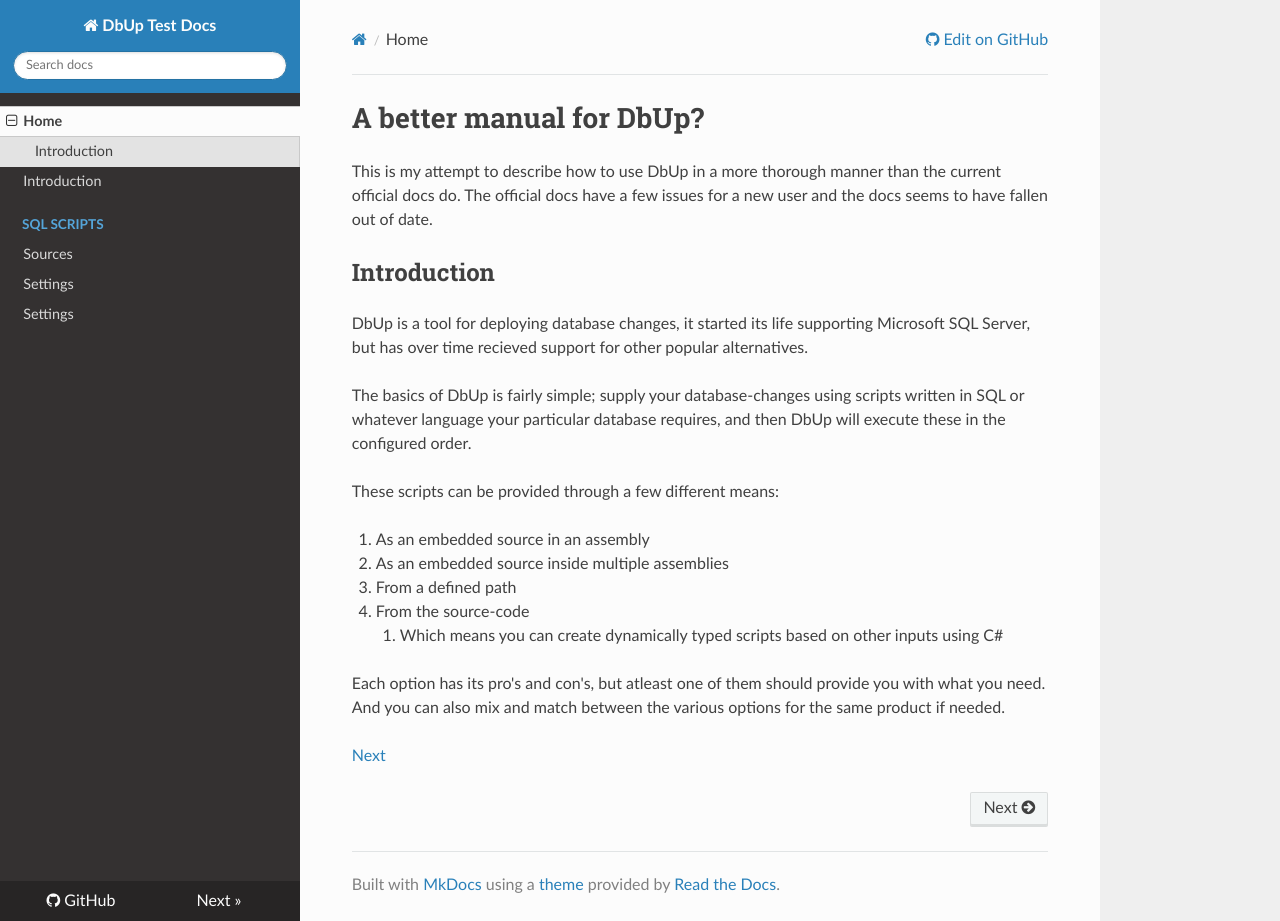
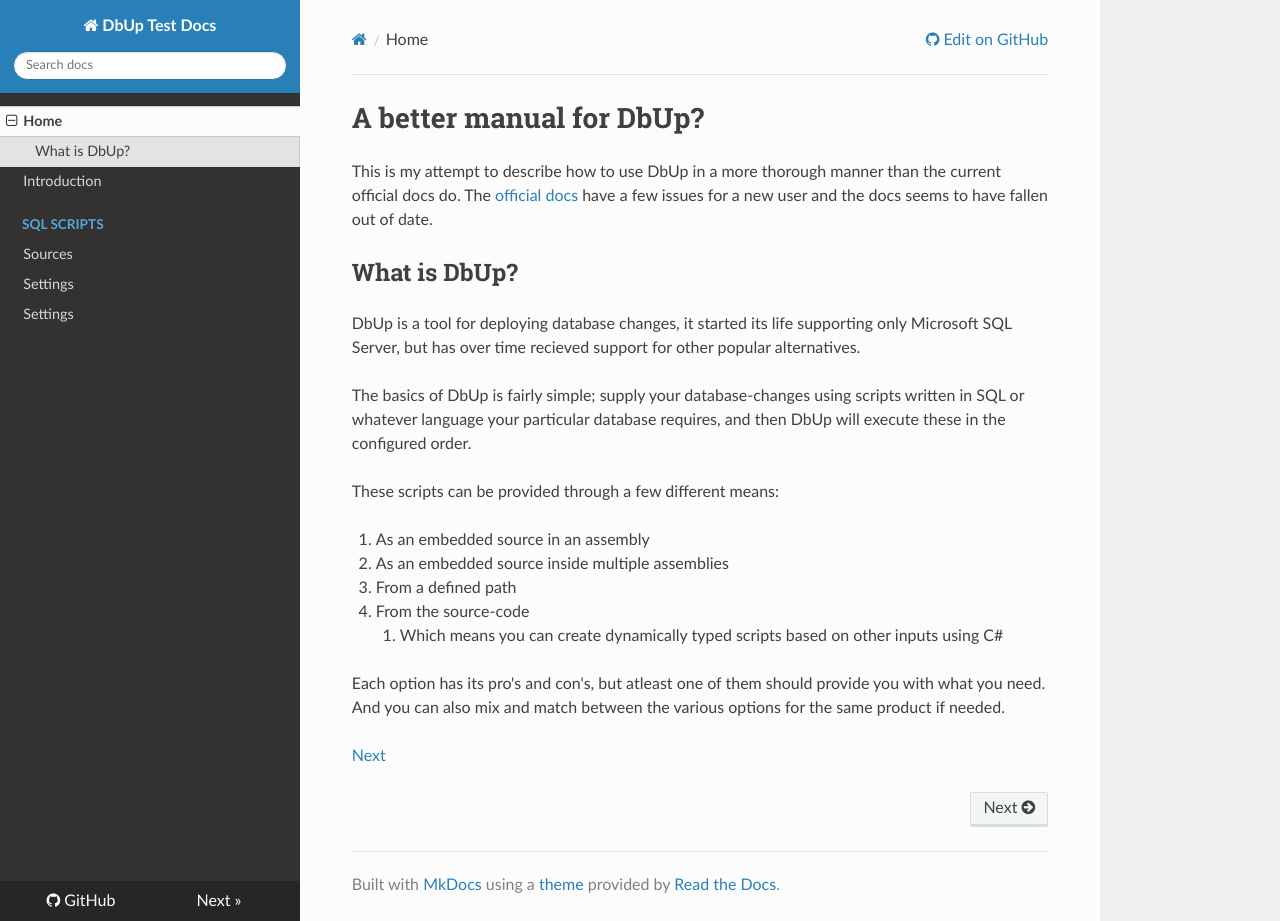
Before and after one commit to flatrick/dbup_test, an MkDocs documentation site: the page built from docs/index.md, in a window 1280 px wide and 921 px high. Built offline with MkDocs 1.6.1, drawn with Linux system fonts in a browser that asks for light colours; nearby versions of some CDN libraries.

Commit message:
rewording and some other improvements

```diff
--- a/docs/index.md
+++ b/docs/index.md
@@ -1,12 +1,11 @@
 # A better manual for DbUp?
 
 This is my attempt to describe how to use DbUp in a more thorough manner than the current official docs do.
-The official docs have a few issues for a new user and the docs seems to have fallen out of date.
+The [official docs](https://dbup.readthedocs.io/) have a few issues for a new user and the docs seems to have fallen out of date.
 
-## Introduction
+## What is DbUp?
 
-DbUp is a tool for deploying database changes, it started its life supporting Microsoft SQL Server,
-but has over time recieved support for other popular alternatives.
+DbUp is a tool for deploying database changes, it started its life supporting only Microsoft SQL Server, but has over time recieved support for other popular alternatives.
 
 The basics of DbUp is fairly simple; supply your database-changes using scripts written in SQL or whatever language your particular database requires, and then DbUp will execute these in the configured order.
 
@@ -21,4 +20,4 @@ These scripts can be provided through a few different means:
 Each option has its pro's and con's, but atleast one of them should provide you with what you need.
 And you can also mix and match between the various options for the same product if needed.
 
-[Next](setup.md)
+[Next](introduction.md)
```
Also changed, not shown: docs/introduction.md (+5 -3 lines).
